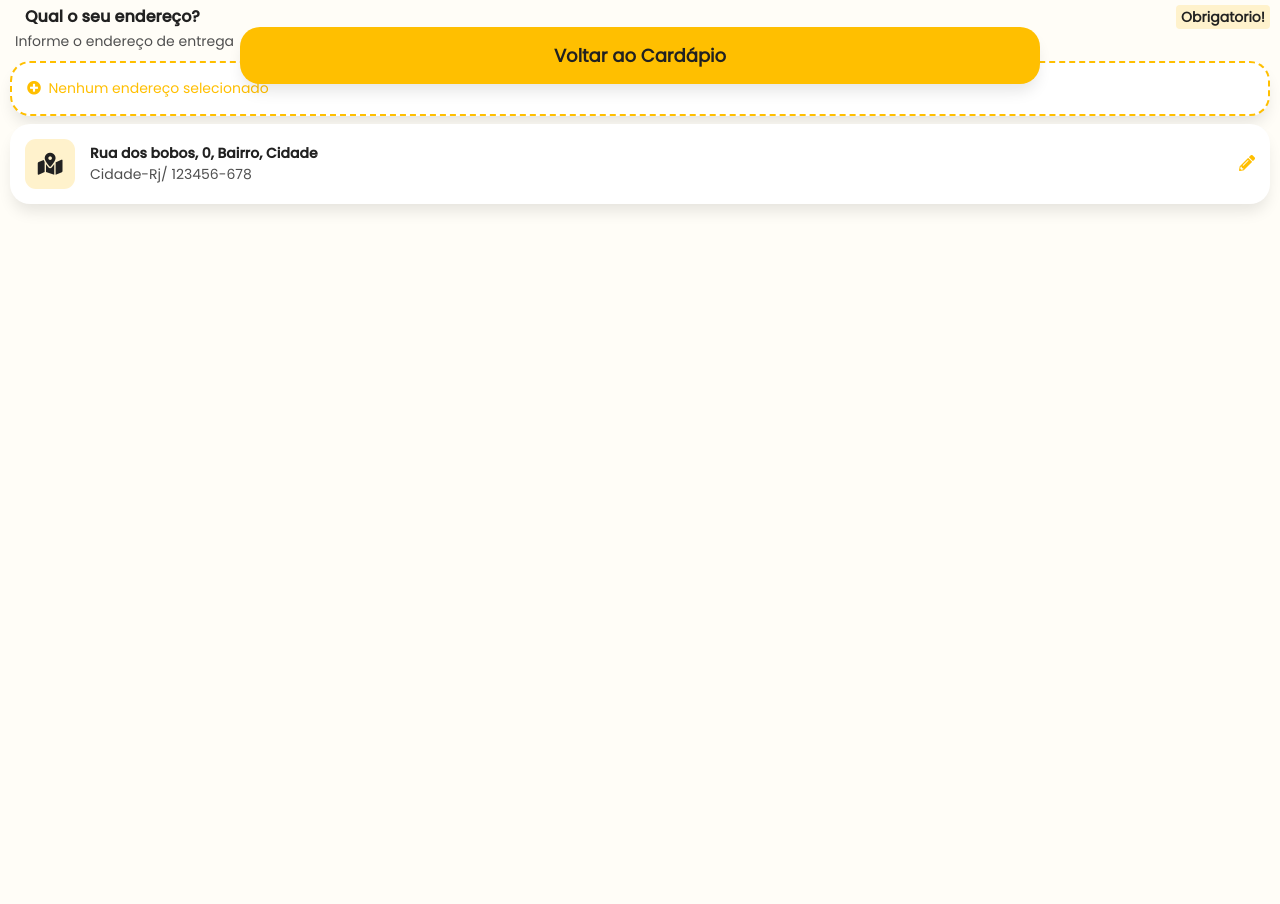
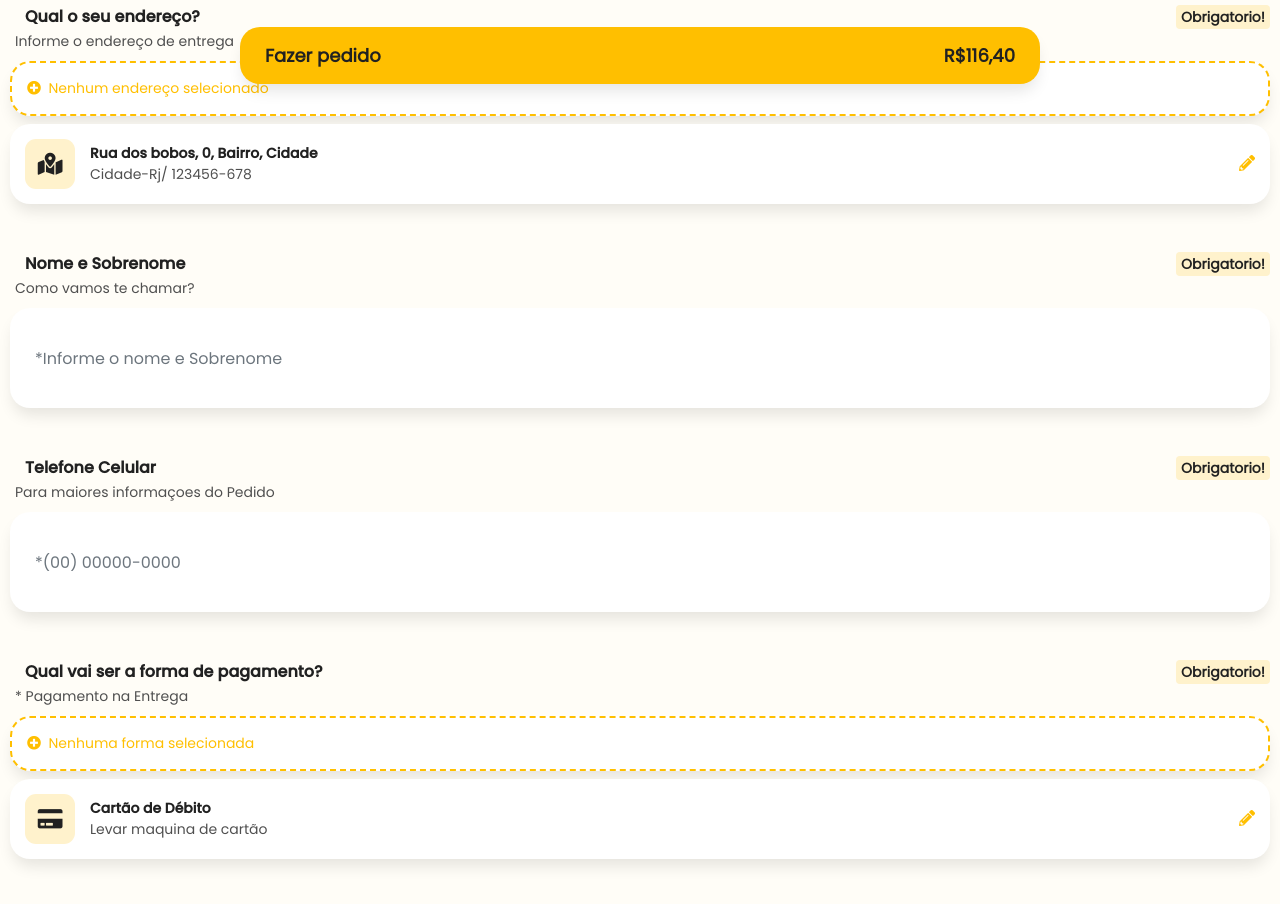
Before and after one commit to LucasLemes001/Delivery_System, a plain HTML site: page carrinho.html in a window 1280 px wide. Shown: the part 706-1610 px from the top of the page. Before the commit the page ends 1006 px from the top, so only its background shows below. Drawn offline with Linux system fonts and the light colour scheme; a script that the page names is missing.

Commit message:
carrinho.html fineshed!

```diff
--- a/carrinho.html
+++ b/carrinho.html
@@ -187,9 +187,59 @@
             </div>
         </div>
 
+        <div class="container-group mb-5">
+
+            <span class="badge">Obrigatorio!</span>
+            <p class="title-categoria mb-0"><b>Nome e Sobrenome</b></p>
+            <span class="sub-title-categoria">Como vamos te chamar?</span>
+
+            <input type="text" class="form-control mt-2" placeholder="*Informe o nome e Sobrenome"/>
+
+        </div>
+        <div class="container-group mb-5">
+
+            <span class="badge">Obrigatorio!</span>
+            <p class="title-categoria mb-0"><b>Telefone Celular</b></p>
+            <span class="sub-title-categoria">Para maiores informaçoes do Pedido</span>
+
+            <input type="text" class="form-control mt-2" placeholder="*(00) 00000-0000"/>
+
+        </div>
+
+        <div class="container-group mb-5">
+
+            <span class="badge">Obrigatorio!</span>
+            <p class="title-categoria mb-0"><b>Qual vai ser a forma de pagamento?</b></p>
+            <span class="sub-title-categoria">* Pagamento na Entrega</span>
+
+            <div class="card card-select mt-2">
+                <div class=" infos-produtos-opcional">
+                    <p class=" mb-0 color-primary">
+                        <i class="fas fa-plus-circle"></i>&nbsp; Nenhuma forma selecionada
+                    </p>
+                </div>
+            </div>
+
+            <div class="card card-address mt-2">
+                <div class="img-icon-details">
+                    <i class="fas fa-credit-card"></i>
+                </div>
+                <div class="infos">
+                    <p class="name mb-0"><b>Cartão de Débito</b></p>
+                    <span class="text mb-0 ">Levar maquina de cartão</span>
+                </div>
+                <div class="icon-edit">
+                    <i class="fas fa-pencil-alt"></i>
+                </div>
+            </div>
+        </div>
+
+
     </section>
 
-    <a href="./index.html" class=" btn btn-yellow btn-full voltar"> Voltar ao Cardápio</a>
+    <a href="./index.html" class=" btn btn-yellow btn-full">
+        Fazer pedido<span>R$116,40</span>
+    </a>
 
     <section class="menu-bottom disable hidden" id="menu-bottom-closed">
         <p class="mb-0"><b>Ops! Estamos fechadoos no momento</b></p>
```
